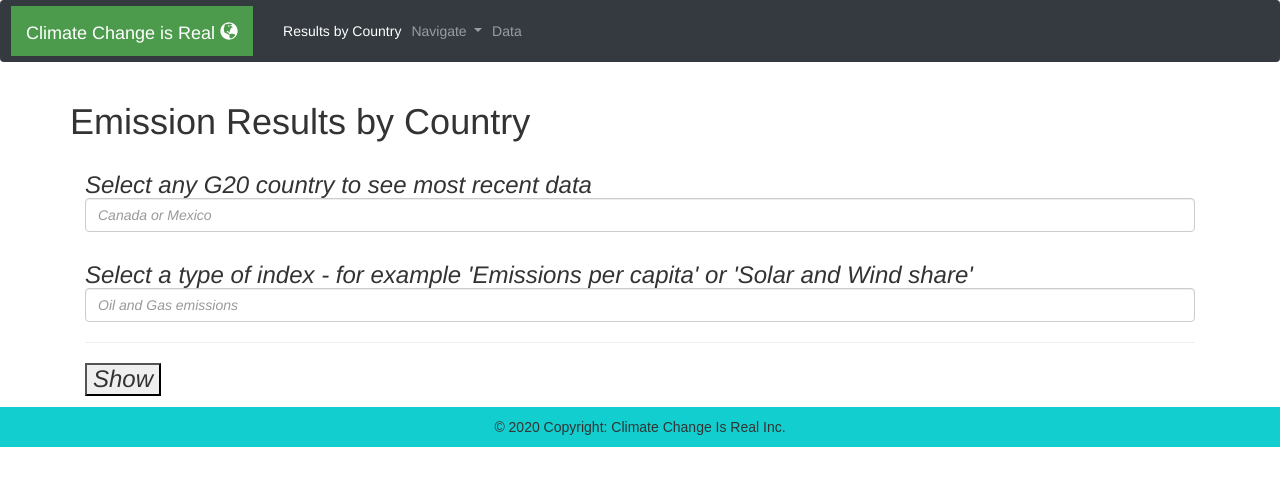
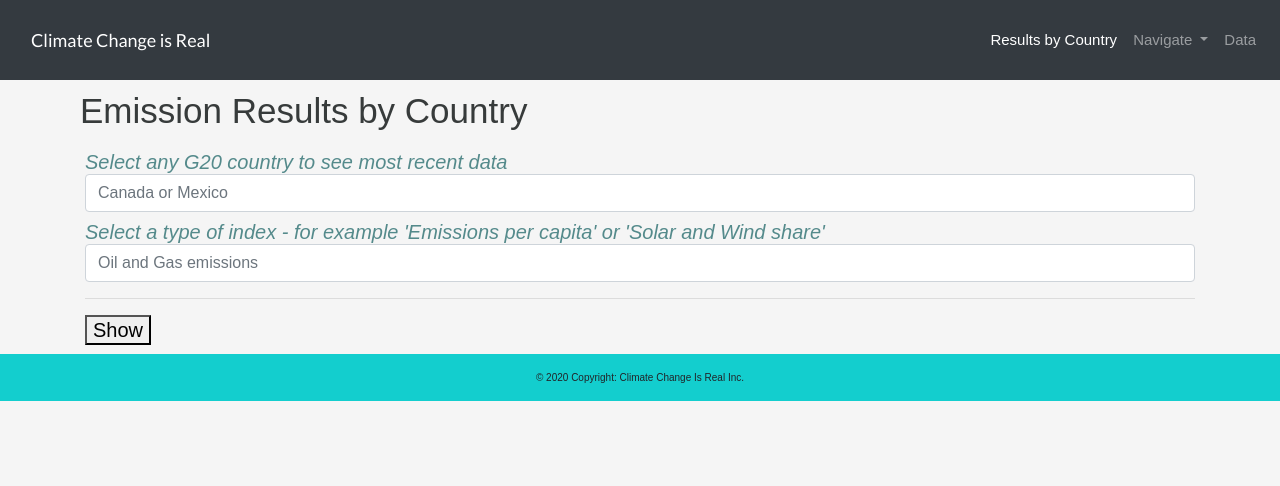
Before and after one commit to jbersinic/World-Emmissions-Portal, a Flask app: page /country in a window 1280 px wide. Shown: the top 486 px of the page. Run offline with Flask 2, Linux system fonts and the light colour scheme; parts of the project's set-up code (start-up, migrations or seed data) failed here and were passed over; some libraries are stand-ins or nearby versions.

Commit message:
updates to html & css for cleaner look
previous formatting errors fixed

```diff
--- a/Emissions/static/css/style.css
+++ b/Emissions/static/css/style.css
@@ -3,21 +3,24 @@
 }
 
 .navbar {
-    min-height: 100px;
+    min-height: 80px;
+    font-size: 15px;
 }
 
 .navbar-brand {
     padding: 0 15px;
-    height: 80px;
-    line-height: 80px;
+    height: 40px;
+    line-height: 40px;
+    font-size: 18px;
+    font-family: 'Lato', sans-serif;
 }
 
 .navbar-toggler {
-    margin-top: 23px;
     padding: 9px 10px !important;
 }
 
 h1 {
+    padding: 10px;
     font-size: 35px;
     color: rgb(55, 59, 59);
     text-align: left;
@@ -50,7 +53,9 @@
 
 footer {
     background-color: rgb(19, 206, 206);
+    max-height: 60px;
     flex-shrink: 1;
+    font-size: 10px;
     text-align: center;
     font-family: Arial, Helvetica, sans-serif;
 }
@@ -67,9 +72,7 @@
     font-family: Arial, Helvetica, sans-serif;
 }
 
-
-
-/*.pic_size {
+.pic_size {
     min-width: 50px;
 }
 .visuals {
--- a/Emissions/templates/country.html
+++ b/Emissions/templates/country.html
@@ -4,20 +4,20 @@
 <head>
     <meta charset="UTF-8">
     <meta name="viewport" content="width=device-width, initial-scale=1, shrink-to-fit=no">
+
     <title>Welcome!</title>
+
+    <link href="https://fonts.googleapis.com/css?family=Lato:300,300i,400,400i&display=swap" rel="stylesheet">
     <link rel="stylesheet" href="https://stackpath.bootstrapcdn.com/bootstrap/4.1.3/css/bootstrap.min.css" integrity="sha384-MCw98/SFnGE8fJT3GXwEOngsV7Zt27NXFoaoApmYm81iuXoPkFOJwJ8ERdknLPMO" crossorigin="anonymous">
+    <link rel="stylesheet" href="../static/css/style.css">
 
-    <link rel="stylesheet" href="../static/css/style.css">
-    <meta name="viewport" content="width=device-width, initial-scale=1">
-    <link rel="stylesheet" href="https://maxcdn.bootstrapcdn.com/bootstrap/3.3.7/css/bootstrap.min.css">
-    <script src="https://ajax.googleapis.com/ajax/libs/jquery/3.2.1/jquery.min.js"></script>
-    <script src="https://maxcdn.bootstrapcdn.com/bootstrap/3.3.7/js/bootstrap.min.js"></script>
-    <script src="https://d3js.org/d3.v5.min.js"></script>
+      <!-- D3 -->
+      <script src="https://d3js.org/d3.v5.min.js"></script>
   </head>
 
   <body>
       <nav class="navbar navbar-expand-lg navbar-dark bg-dark">
-            <a class="navbar-brand" style='background-color:rgb(76, 155, 76)' href="#">Climate Change is Real   <span class="glyphicon glyphicon-globe"></span></a>
+            <a class="navbar-brand" href="#">Climate Change is Real</a>
               <button class="navbar-toggler" type="button" data-toggle="collapse" data-target="#navbarSupportedContent" aria-controls="navbarSupportedContent" aria-expanded="false" aria-label="Toggle navigation">
                   <span class="navbar-toggler-icon"></span>
               </button>
@@ -25,7 +25,7 @@
               <div class="collapse navbar-collapse flex-grow-1 text-right" id="navbarSupportedContent">
                   <ul class="navbar-nav ml-auto flex-nowrap">
                   <li class="nav-item active">
-                      <a class="nav-link active" href="/">Results by Country</span></a>
+                      <a class="nav-link active" href="#">Results by Country</span></a>
                   </li>
                   <li class="nav-item dropdown">
                           <a class="nav-link dropdown-toggle" href="#" id="navbarDropdown" role="button" data-toggle="dropdown" aria-haspopup="true" aria-expanded="false">
```
Also changed, not shown: Emissions/templates/data.html (+7 -8 lines), Emissions/templates/index.html (+9 -6 lines), Emissions/templates/insights.html (+6 -8 lines), 2 other files.
